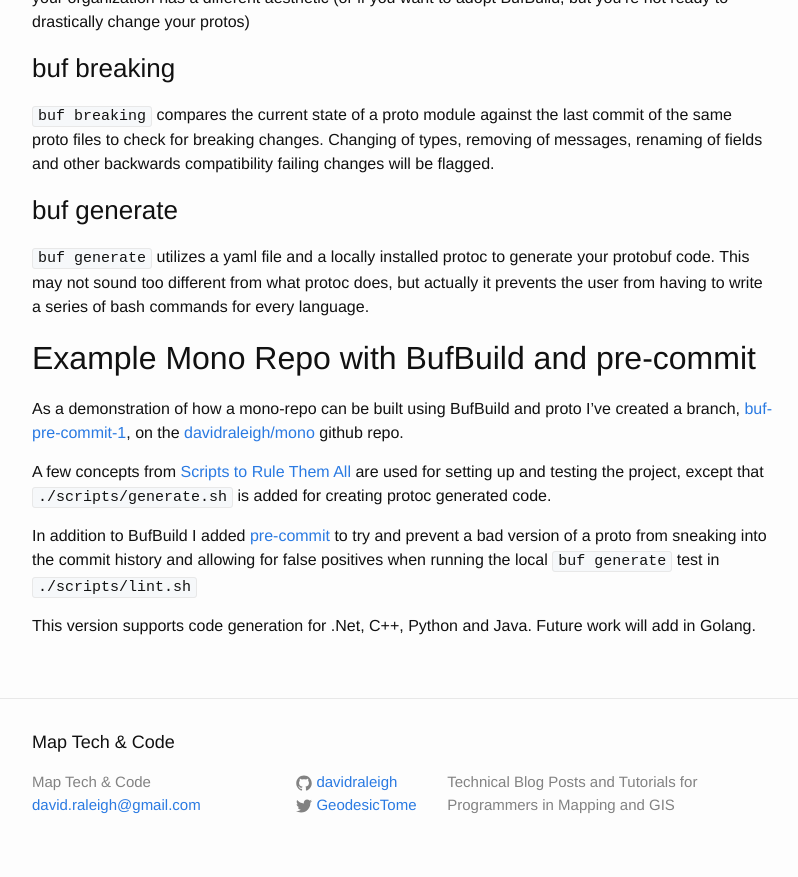
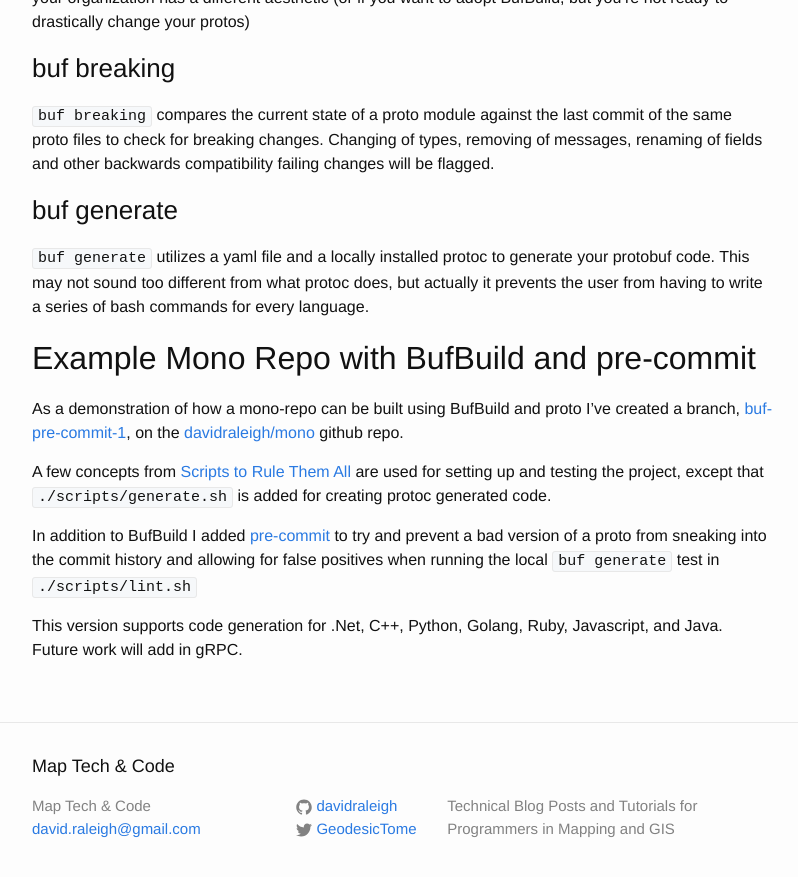
Before and after one commit to davidraleigh/davidraleigh.github.io, a Jekyll site: the page built from _posts/2022-03-28-generating-protobuf-reliably-in-mono-repos.md, in a window 1280 px wide and 900 px high, scrolled down 1350 px. Shown: the top 877 px of the window, without its empty margins (238-1036 px from the left). Built offline with Jekyll 4.4.1, drawn with Linux system fonts in a browser that asks for light colours; our own code applies the rules of GitHub Pages for plain Markdown files; comment, search, counter and statistics services are not loaded.

Commit message:
future work

```diff
--- a/_posts/2022-03-28-generating-protobuf-reliably-in-mono-repos.md
+++ b/_posts/2022-03-28-generating-protobuf-reliably-in-mono-repos.md
@@ -32,4 +32,4 @@ A few concepts from [Scripts to Rule Them All](https://github.blog/2015-06-30-sc
 
 In addition to BufBuild I added [pre-commit](https://pre-commit.com/) to try and prevent a bad version of a proto from sneaking into the commit history and allowing for false positives when running the local `buf generate` test in `./scripts/lint.sh`
 
-This version supports code generation for .Net, C++, Python and Java. Future work will add in Golang.
+This version supports code generation for .Net, C++, Python, Golang, Ruby, Javascript, and Java. Future work will add in gRPC.
```
